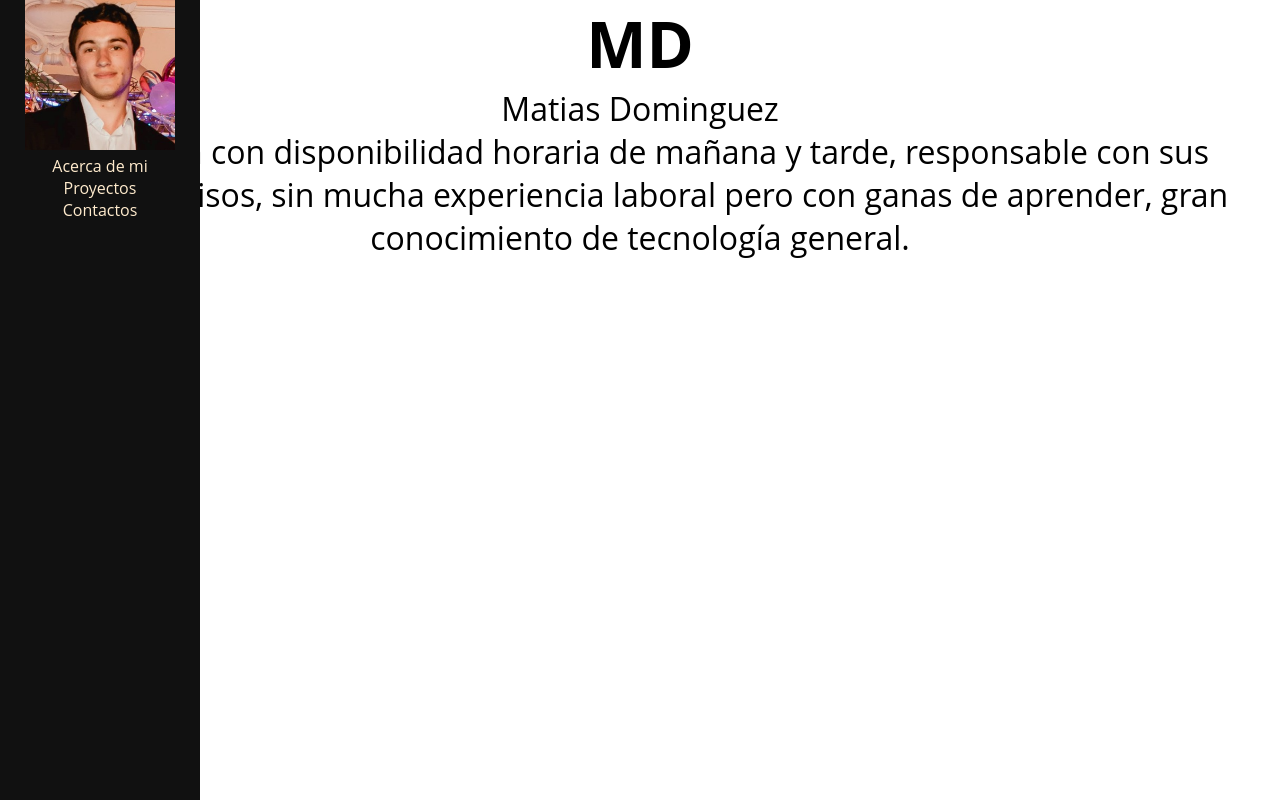
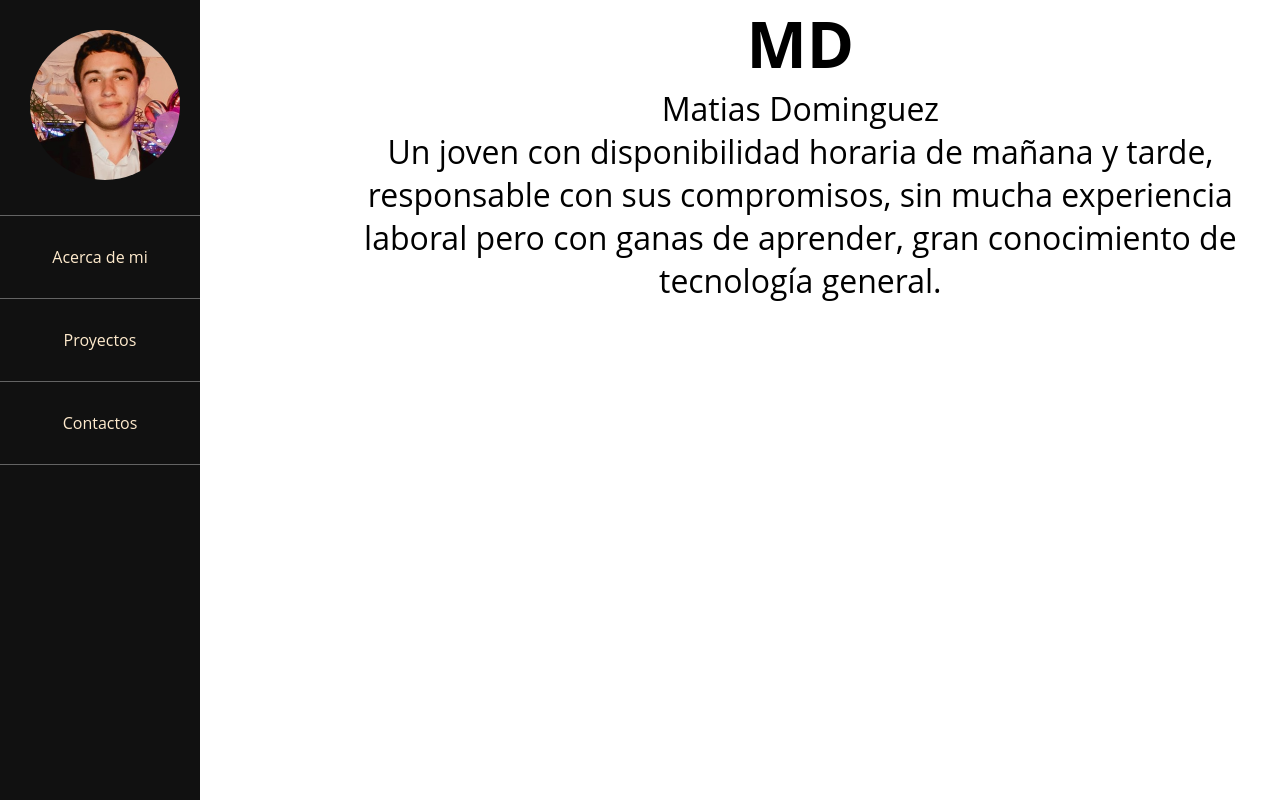
Before and after one commit to matymatyyy/CVWEB, a plain HTML site: page cv.html in a window 1280 px wide. Drawn offline with Linux system fonts and the light colour scheme.

Commit message:
arreglos pequeño

```diff
--- a/comandos/comando.js
+++ b/comandos/comando.js
@@ -1,4 +1,15 @@
 function iniciar(){
+    const espacio= document.getElementById("espacio")
+    espacio.style.display="hidden"
+
+    const botones= document.getElementsByClassName("boton1")
+    document.addEventListener("click", hola)
+
+    function hola(){
+        console.log("hola")
+    }
+
+
 
 }
 
--- a/cv.html
+++ b/cv.html
@@ -10,27 +10,33 @@
 
 </head>
 <body>
-        <div >
+  <div >
 
     <div id="caja">
         <ul id="barraLateral">
-            <li >
+            <li class="list">
                 <img src="diseno/img/imagen mia.png" alt="mi foto" id="miFoto">
             </li>
-            <li>Acerca de mi</li>
-            <li>Proyectos</li>
-            <li>Contactos</li>
+            <li id="boton1" class="list">Acerca de mi</li>
+            <li id="boton2" class="list">Proyectos</li>
+            <li id="boton3" class="list">Contactos</li>
         </ul>
         <header id="titulo">
-            <h1>MD
-            </h1>
-            <p>Matias Dominguez</p>
+            <div id="espacio"> a
+                 a
+                 a
+                 a
+            </div>
+
             <div id="descripcion">
+                <h1>MD
+                </h1>
+                <p>Matias Dominguez</p>
                 Un joven con disponibilidad horaria de mañana y tarde, responsable con sus compromisos, sin mucha experiencia laboral pero con ganas de aprender, gran conocimiento de tecnología general.
             </div>
             </header>
     </div>
-        </div>
+  </div>
 
 </body>
 </html>
--- a/diseno/vista.css
+++ b/diseno/vista.css
@@ -7,16 +7,19 @@
 
 #titulo{
     text-align: center;
+    display: flex;
     font-size: xx-large;
+    gap: 20px;
+    flex-direction: row;
+    flex-wrap: nowrap;
 }
 
-#caja{
 
-}
 
 #miFoto{
     width: 150px;
     height: 150px;
+    border-radius: 50%;
 }
 
 #barraLateral{
@@ -26,8 +29,21 @@
     background: #111;
     color: blanchedalmond;
     text-align: center;
+
+}
+
+.list{
+    border-bottom: 1px solid rgba(100, 100, 100, 100);
+    padding: 30px;
+
 }
 
 #descripcion{
     text-align: center;
 }
+
+#espacio{
+
+    width: 900px;
+    height: 100%;
+}
```
